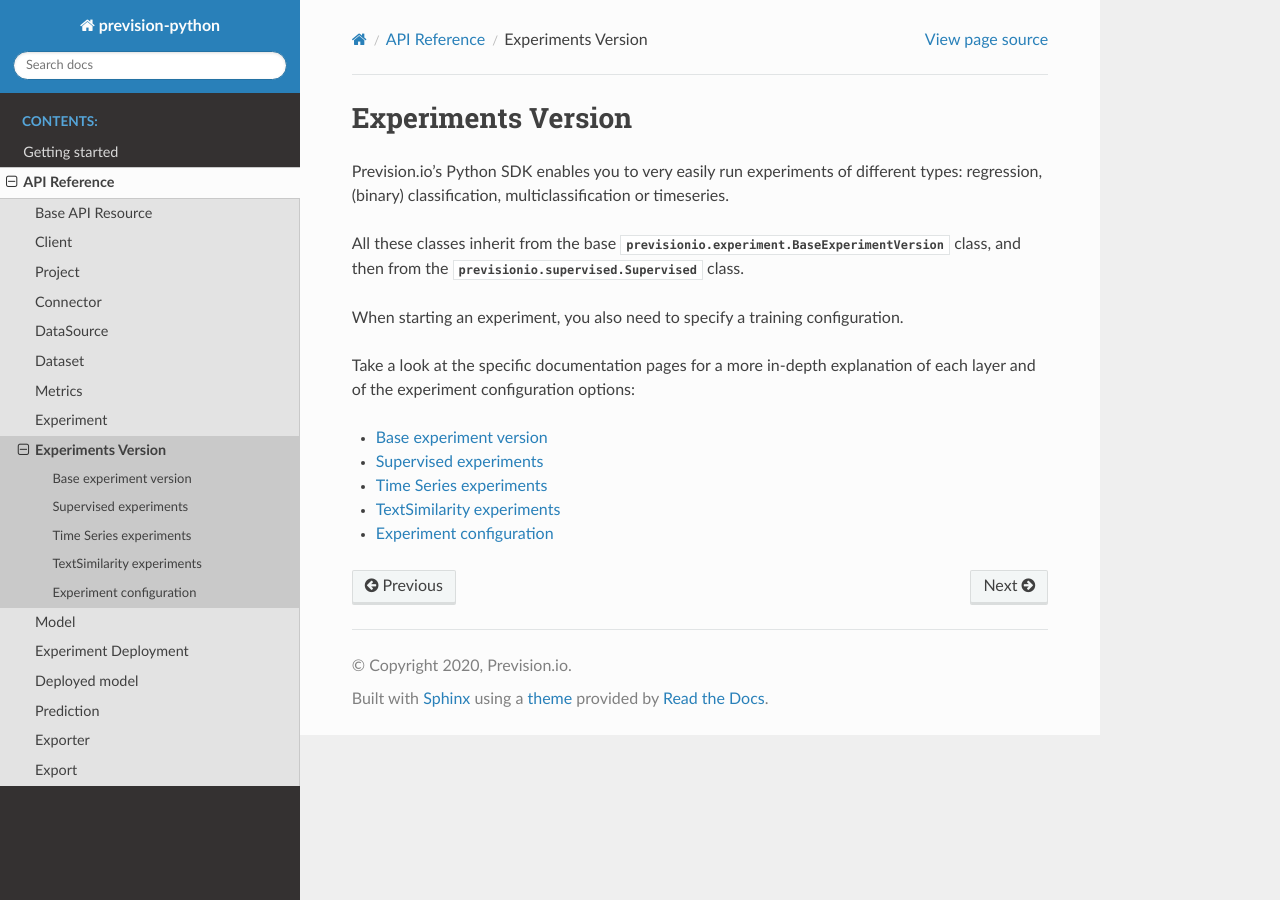
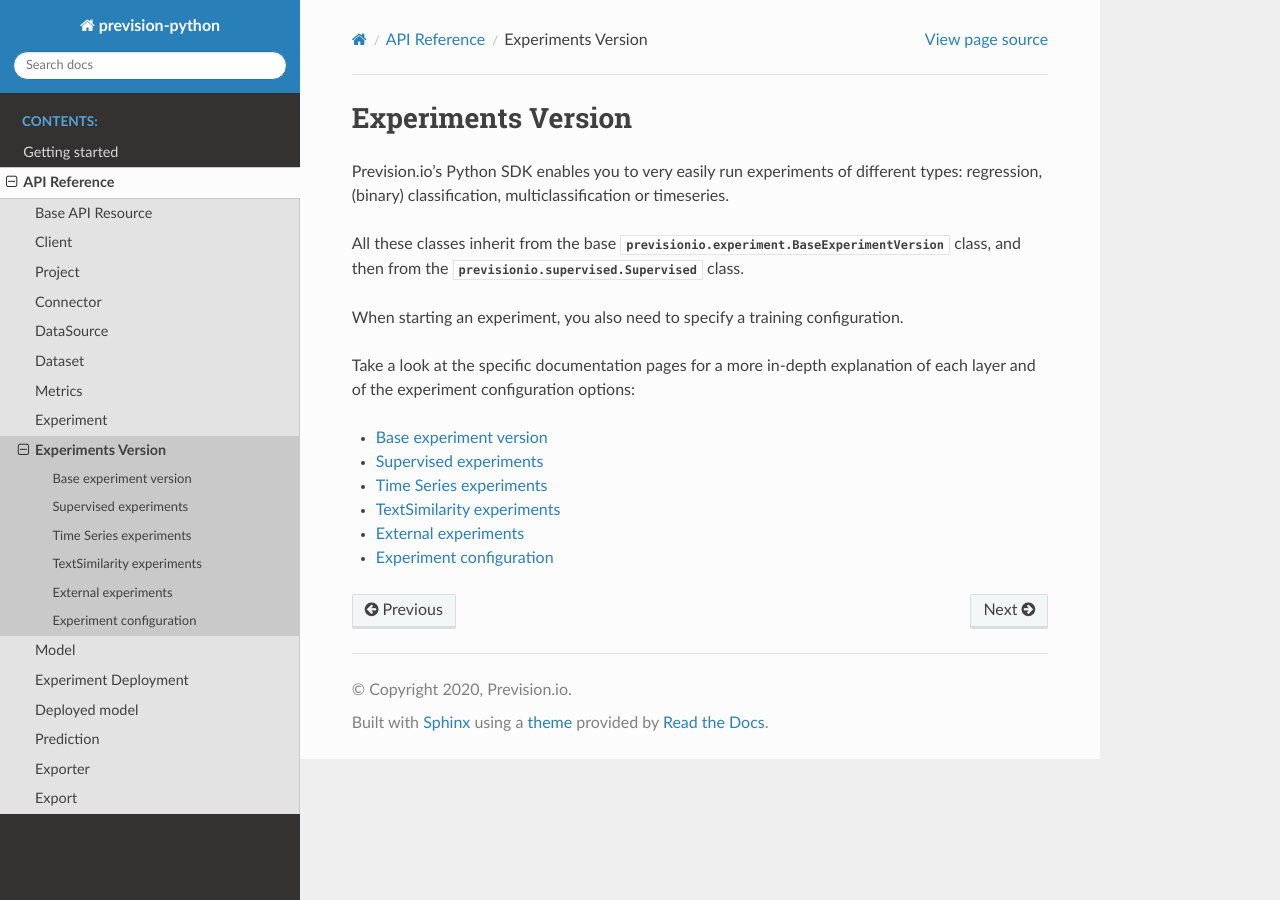
Before and after one commit to previsionio/prevision-python, a Sphinx documentation site: the page built from docs/source/api/experiments_version.rst, in a window 1280 px wide. Built offline with Sphinx 7.4.7 and the Read the Docs theme 2.0.0, drawn with Linux system fonts in a browser that asks for light colours; formulas are drawn with MathJax 3.

Commit message:
chore: start doc of externals

```diff
--- /dev/null
+++ b/docs/source/api/experiments/external.rst
@@ -0,0 +1,6 @@
+External experiments
+======================
+
+.. automodule:: previsionio.external_models
+    :members:
+    :show-inheritance:
--- a/docs/source/api/experiments_version.rst
+++ b/docs/source/api/experiments_version.rst
@@ -19,4 +19,5 @@ and of the experiment configuration options:
    experiments/supervised.rst
    experiments/time_series.rst
    experiments/text_similarity.rst
+   experiments/external.rst
    experiments/config.rst
```
